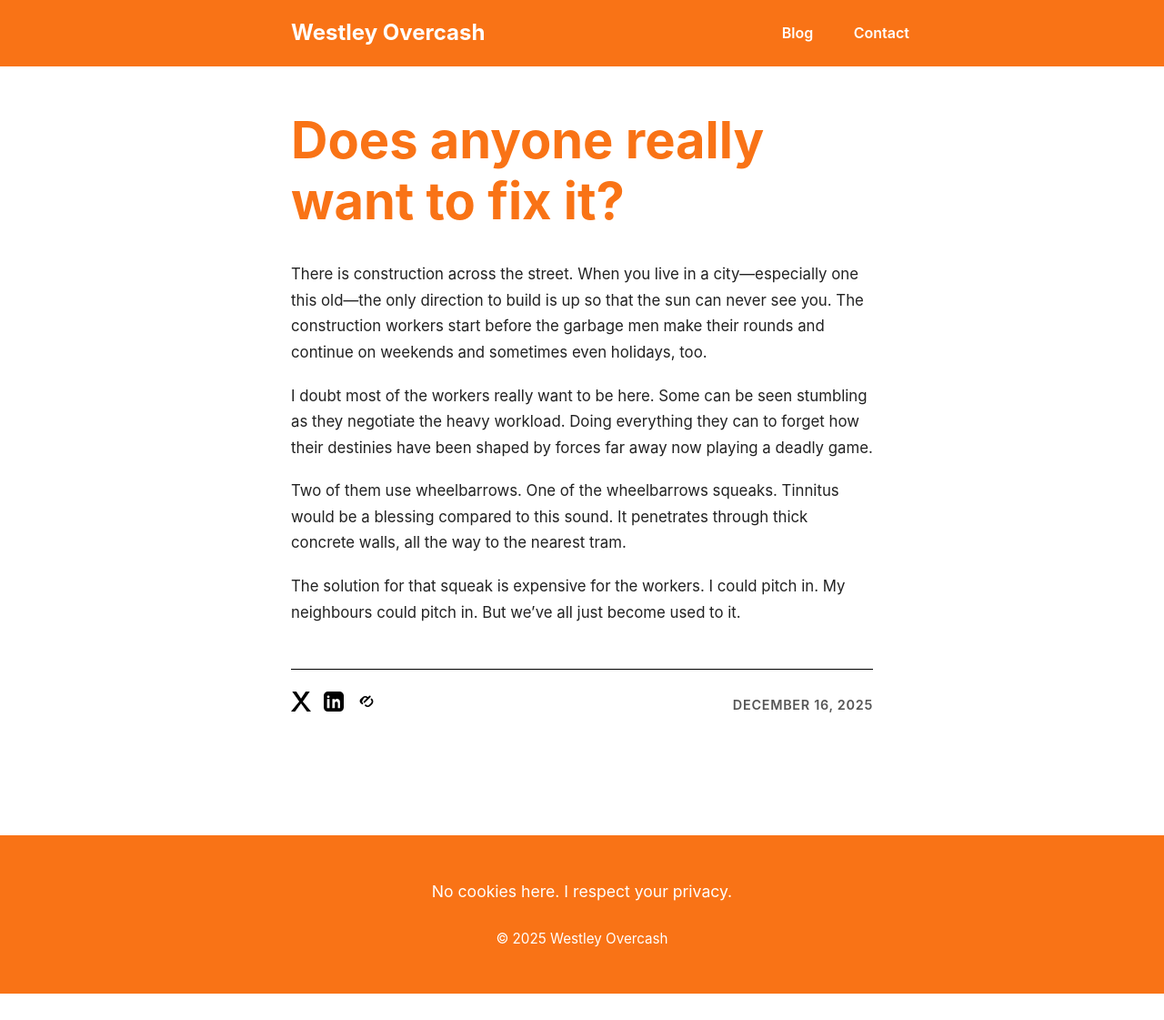
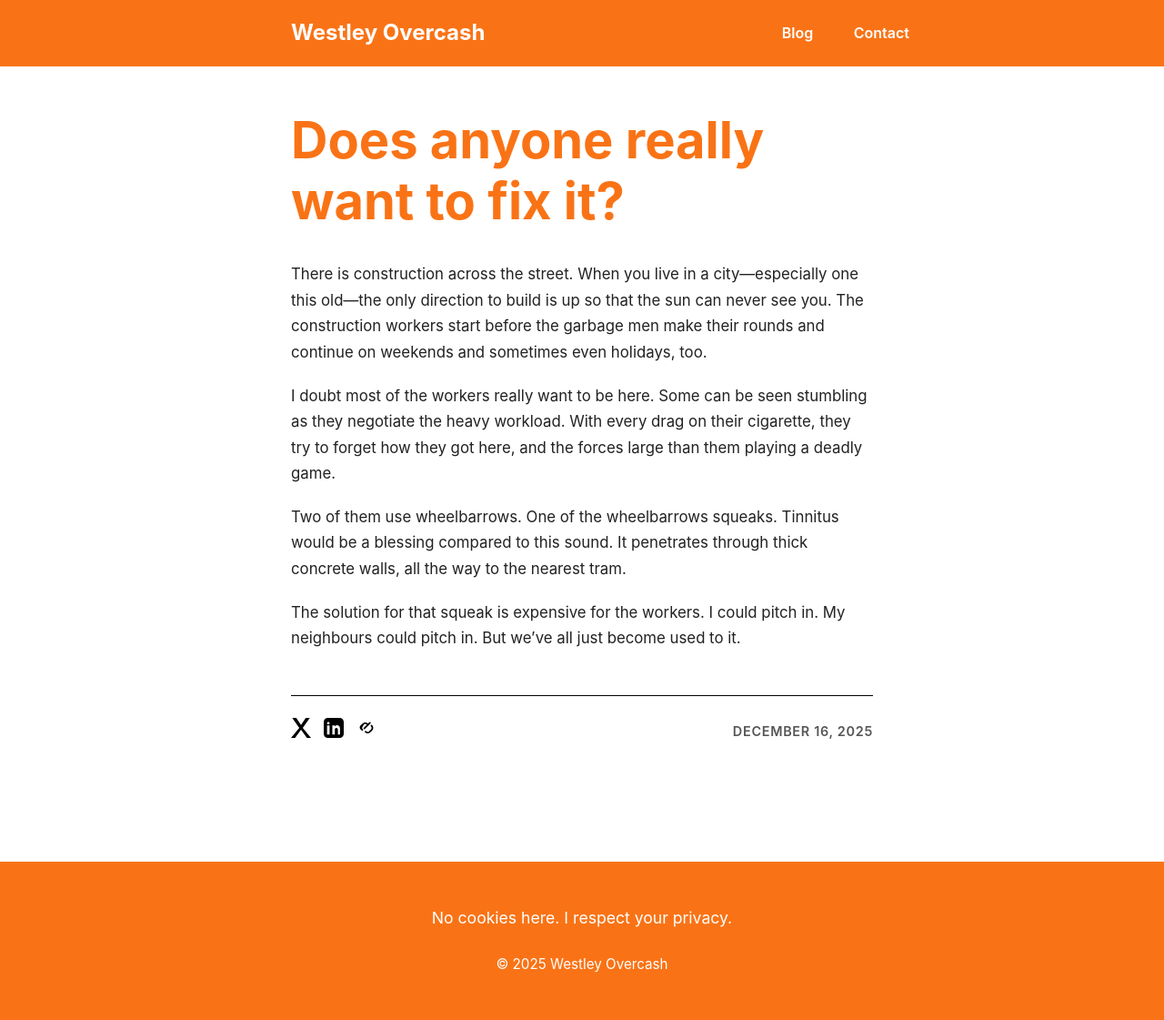
Before and after one commit to westleyovercash/westleyovercash.github.io, a Jekyll site: the page built from _posts/2025-12-16-does-anyone-really-want-to-fix-it.md, in a window 1280 px wide. Shown: the whole page at 91% size. Built offline with Jekyll 4.4.1, drawn with Linux system fonts in a browser that asks for light colours; before the commit the page ends 1092 px from its top, so only the background shows below that.

Commit message:
Update 2025-12-16-does-anyone-really-want-to-fix-it.md

```diff
--- a/_posts/2025-12-16-does-anyone-really-want-to-fix-it.md
+++ b/_posts/2025-12-16-does-anyone-really-want-to-fix-it.md
@@ -5,7 +5,7 @@ date: 2025-12-16
 ---
 There is construction across the street. When you live in a city—especially one this old—the only direction to build is up so that the sun can never see you. The construction workers start before the garbage men make their rounds and continue on weekends and sometimes even holidays, too.
 
-I doubt most of the workers really want to be here. Some can be seen stumbling as they negotiate the heavy workload. Doing everything they can to forget how their destinies have been shaped by forces far away now playing a deadly game.
+I doubt most of the workers really want to be here. Some can be seen stumbling as they negotiate the heavy workload. With every drag on their cigarette, they try to forget how they got here, and the forces large than them playing a deadly game.
 
 Two of them use wheelbarrows. One of the wheelbarrows squeaks. Tinnitus would be a blessing compared to this sound. It penetrates through thick concrete walls, all the way to the nearest tram.
 
```
